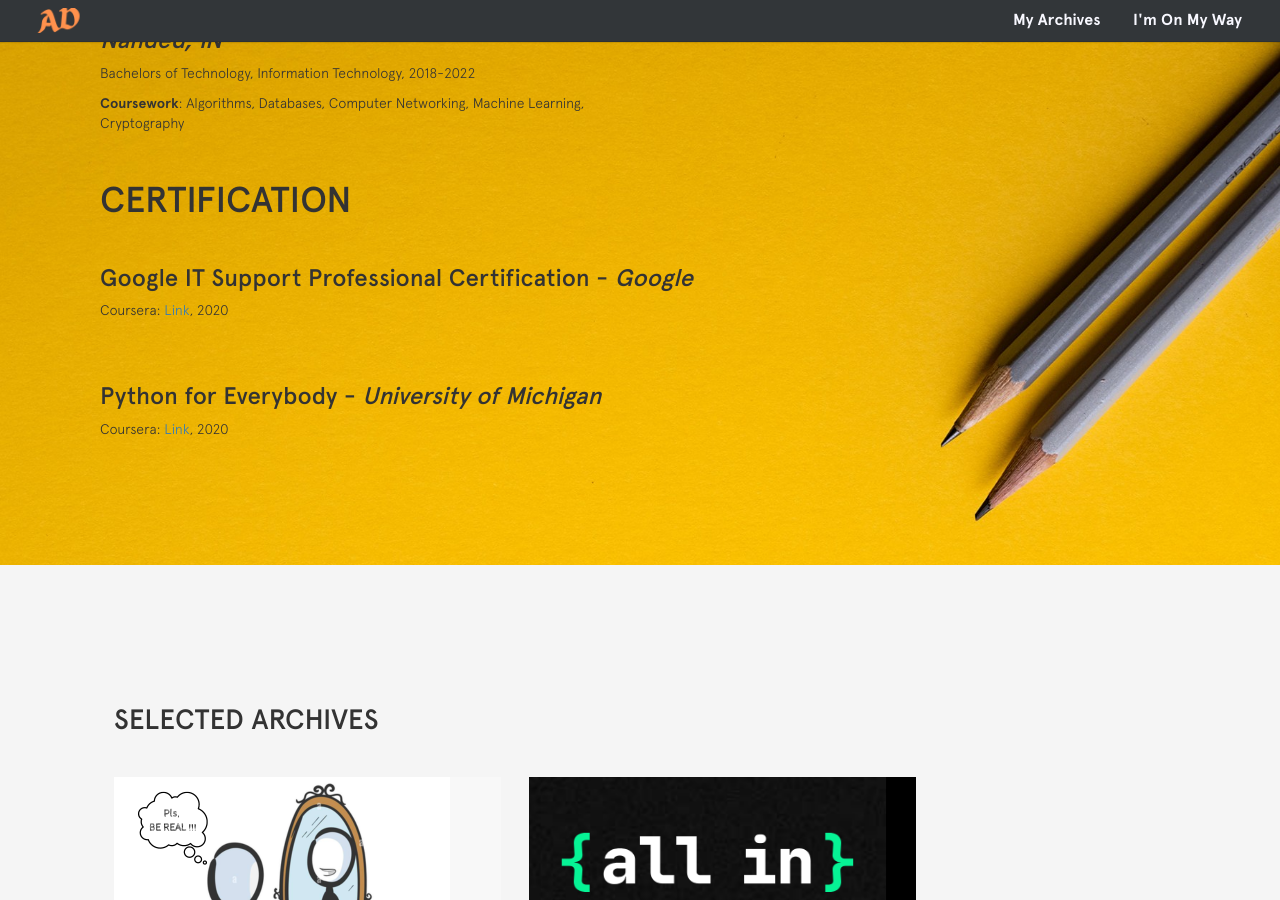
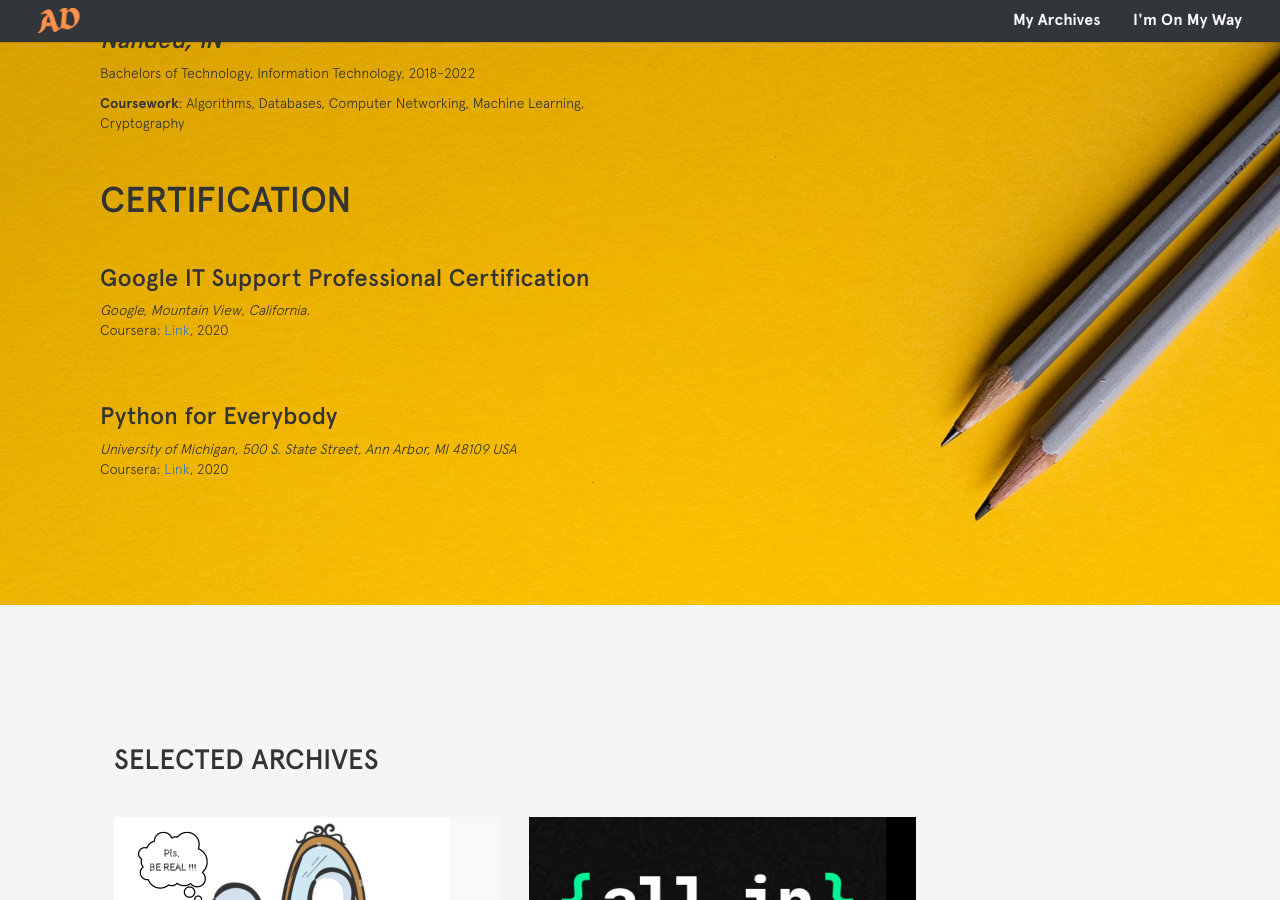
Before and after one commit to stlajay/stlajay.github.io, a Jekyll site: the page built from _pages/index.md, in a window 1280 px wide and 900 px high, scrolled down 2553 px. Built offline with Jekyll 4.4.1, drawn with Linux system fonts in a browser that asks for light colours.

Commit message:
update v.2.1

```diff
--- a/_pages/index.md
+++ b/_pages/index.md
@@ -199,11 +199,13 @@ hr.hr4:hover, after{max-width: 85%;}
 
   <h1>CERTIFICATION</h1>
     <section class="education-wrap">
-        <h3>Google IT Support Professional Certification - <i>Google</i></h3>
+        <h3>Google IT Support Professional Certification</h3>
+         <i>Google, Mountain View, California.</i>
         <p>Coursera: <a href="https://www.coursera.org/account/accomplishments/specialization/certificate/HY4J8BN8GV7J" target="_blank">Link</a>, 2020</p>
     </section>
   <section class="education-wrap">
-        <h3>Python for Everybody - <i>University of Michigan</i></h3>
+        <h3>Python for Everybody</h3>
+         <i>University of Michigan, 500 S. State Street, Ann Arbor, MI 48109 USA</i>
         <p>Coursera: <a href="https://www.coursera.org/account/accomplishments/certificate/VHU6AJ3WUKQK" target="_blank">Link</a>, 2020</p>
     </section>
 </div>
```
